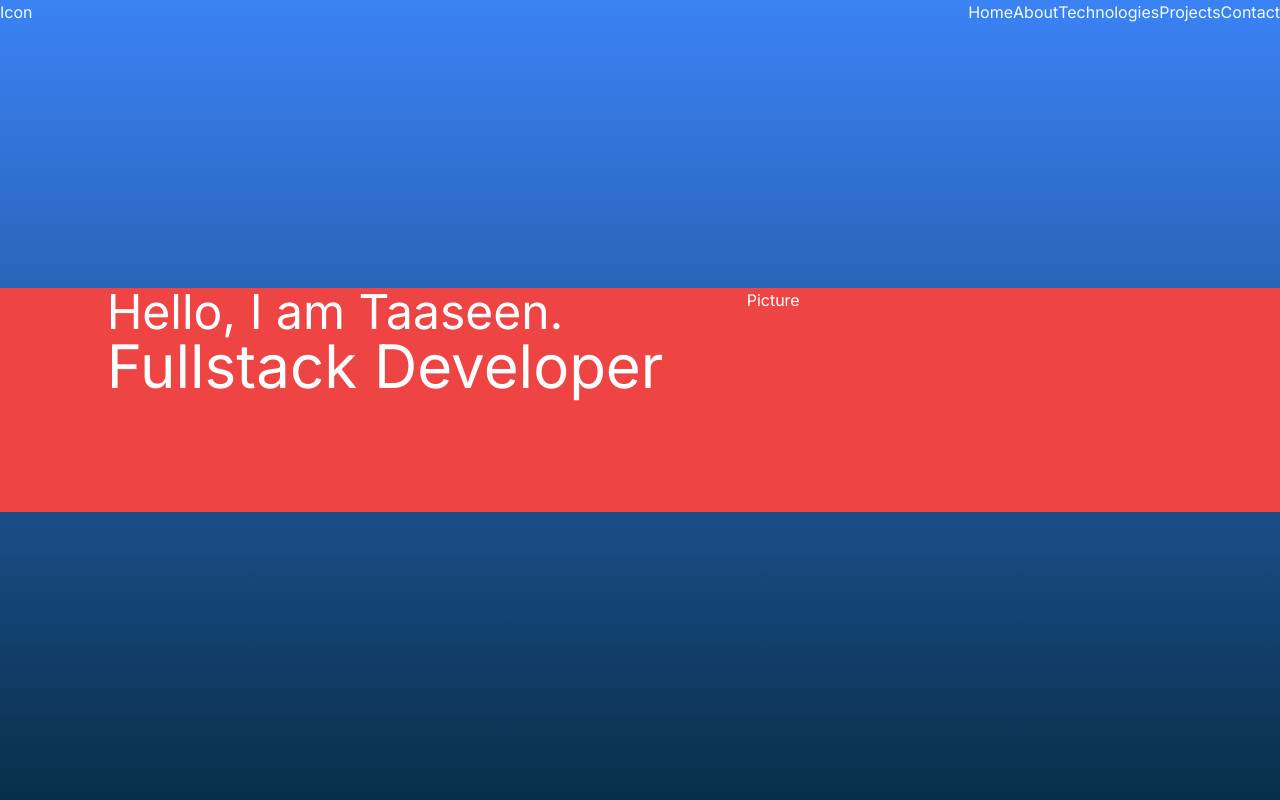
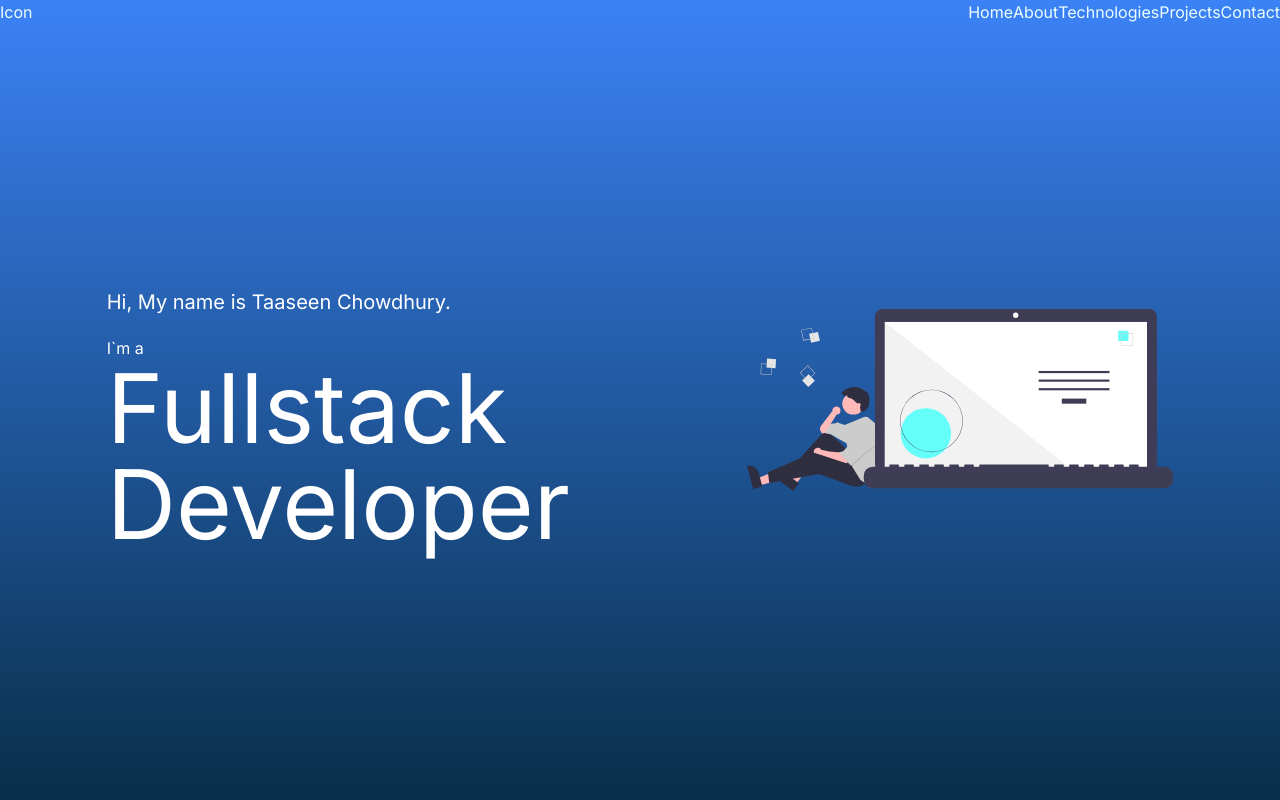
Before and after one commit to ZeNoobi/taaseen-portfolio-react, a Next.js app: page / in a window 1280 px wide. Shown: the top 800 px of the page. Built offline with nearby package versions, Linux system fonts and the light colour scheme.

Commit message:
Prototype Intro

```diff
--- a/app/sections/Introduction.tsx
+++ b/app/sections/Introduction.tsx
@@ -1,18 +1,28 @@
+import Image from 'next/image';
+
 const IntroPage = () => {
   return (
     <div className='h-full w-full bg-gradient-to-b from-blue-500 to-sky-950 text-white flex justify-center items-center'>
       {/*<section className='flex items-center justify-between'></section>*/}
-      <div className='bg-red-500 flex justify-center min-w-full h-56'>
+      <div className=' flex justify-center min-w-full h-56'>
         <div className='w-1/2'>
-          <h3 className='text-5xl'>
-            Hello, I am <span>Taaseen.</span>
+          <h3 className='text-xl'>
+            Hi, My name is <span>Taaseen Chowdhury</span>.
           </h3>
-          <h3 className='text-6xl'>
+          <h3 className='pt-5'>I`m a</h3>
+          <h3 className='text-8xl'>
             <span>Fullstack</span> Developer
           </h3>
         </div>
         {/*<div className='w-1/5'></div>*/}
-        <div className='w-1/3'>Picture</div>
+        <div className='w-1/3 flex justify-center items-center'>
+          <Image
+            src='/undraw_code_thinking_re_gka2.svg'
+            width={625}
+            height={625}
+            alt='draw'
+          />
+        </div>
       </div>
     </div>
   );
```
Also changed, not shown: public/Dices.png (added).
